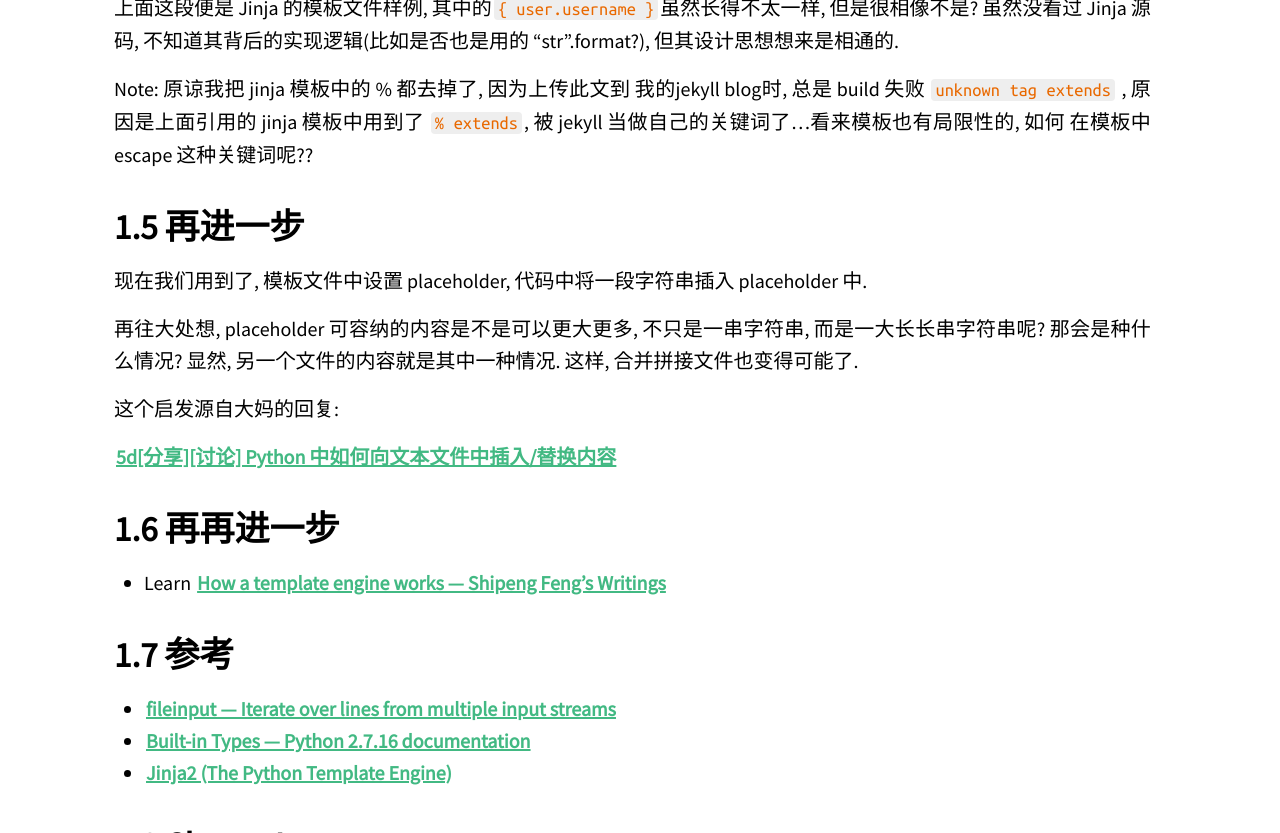
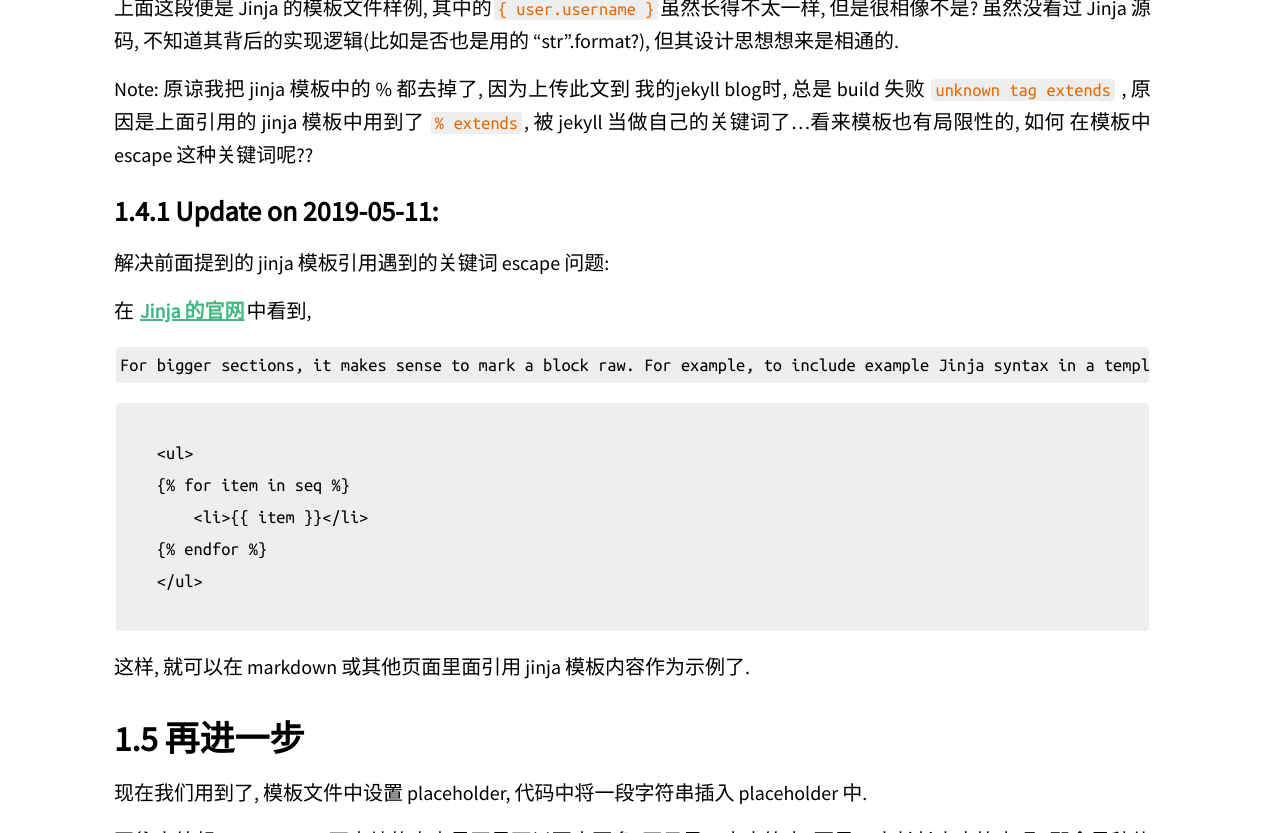
Before and after one commit to bemself/bemself.github.io, a Jekyll site: the page built from _posts/2019-04-23-PY-Insert2TextFile.md, in a window 1280 px wide and 900 px high, scrolled down 4819 px, cut to the strip 67-900 px from the top of the window. Built offline with Jekyll 4.4.1, drawn with Linux system fonts in a browser that asks for light colours; a script that is not in the unit is left out.

Commit message:
add jinja raw keyword

````diff
--- a/_posts/2019-04-23-PY-Insert2TextFile.md
+++ b/_posts/2019-04-23-PY-Insert2TextFile.md
@@ -184,6 +184,26 @@ str = "Hello {name}, today is {week}".format(**data)
 Note: 原谅我把 jinja 模板中的 % 都去掉了, 因为上传此文到 我的jekyll blog时, 总是 build 失败 ```unknown tag extends```
 , 原因是上面引用的 jinja 模板中用到了 ```% extends```, 被 jekyll 当做自己的关键词了...看来模板也有局限性的, 如何 在模板中 escape 这种关键词呢??
 
+### Update on 2019-05-11:
+
+解决前面提到的 jinja 模板引用遇到的关键词 escape 问题:
+
+在 [Jinja 的官网](http://jinja.pocoo.org/docs/2.10/templates/)中看到,
+
+	For bigger sections, it makes sense to mark a block raw. For example, to include example Jinja syntax in a template, you can use this snippet:
+
+```
+{% raw %}
+    <ul>
+    {% for item in seq %}
+        <li>{{ item }}</li>
+    {% endfor %}
+    </ul>
+{% endraw %}
+```
+
+这样, 就可以在 markdown 或其他页面里面引用 jinja 模板内容作为示例了.
+
 ## 再进一步
 
 现在我们用到了, 模板文件中设置 placeholder, 代码中将一段字符串插入 placeholder 中.
````
